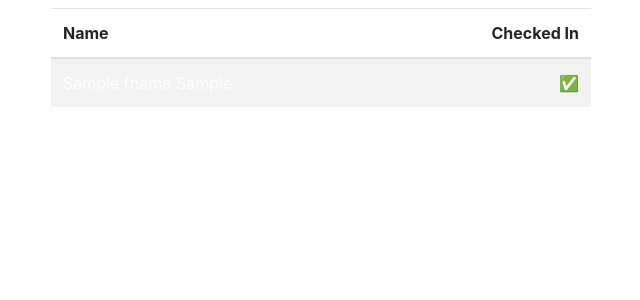
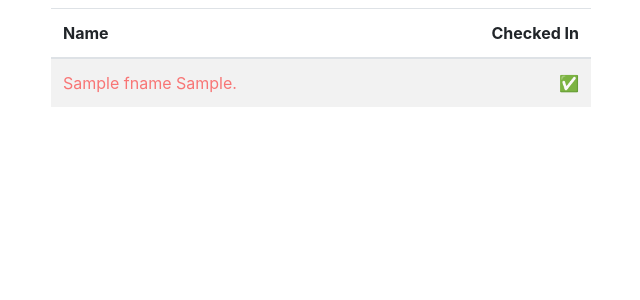
Before and after one commit to dc74089/mrcanora, a Django app: template classroom/templates/classroom/entryticket_status.html in a window 1280 px wide. Shown: the part 56-356 px from the top of the page, without its empty margins (34-674 px from the left). Run offline with Django 3.2, Linux system fonts and the light colour scheme; the template is opened without the code that fills it: most values are stand-ins (such as "Sample title", 1, 10 or a date in 2020); some libraries are stand-ins or nearby versions.

Commit message:
Fix text color bug

```diff
--- a/classroom/templates/classroom/entryticket_status.html
+++ b/classroom/templates/classroom/entryticket_status.html
@@ -25,8 +25,8 @@
               </thead>
               <tbody>
               {% for data in table %}
-                <tr {% if not data.1 %} class="bg-danger text-white" {% endif %}>
-                  <td><a href="{% url 'admin:classroom_student_change' data.0.id %}" class="text-white">
+                <tr {% if not data.1 %} class="bg-danger text-white" {% else %} class="text-dark" {% endif %}>
+                  <td><a href="{% url 'admin:classroom_student_change' data.0.id %}">
                     {{ data.0.fname }} {{ data.0.lname.0 }}.
                   </a></td>
                   <td class="text-right">
```
